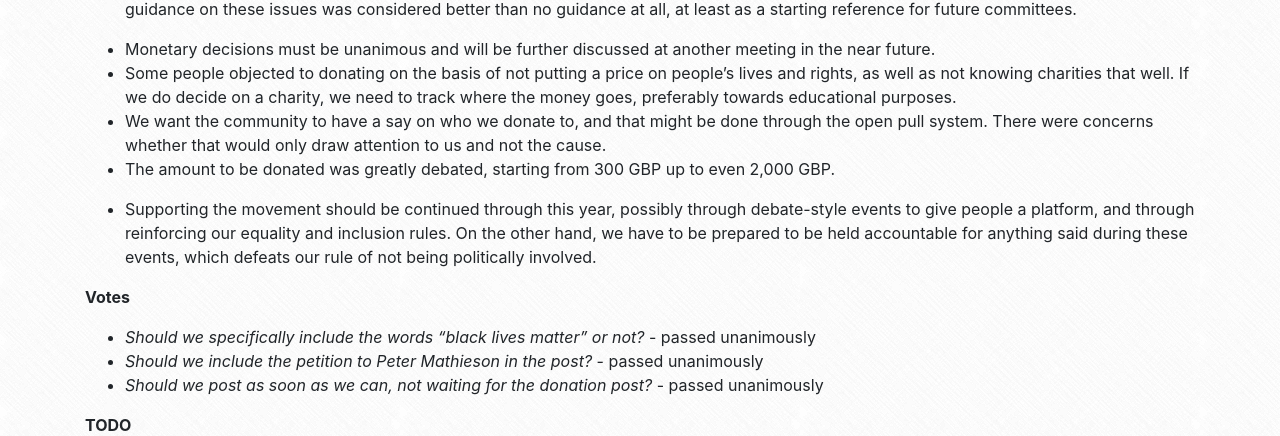
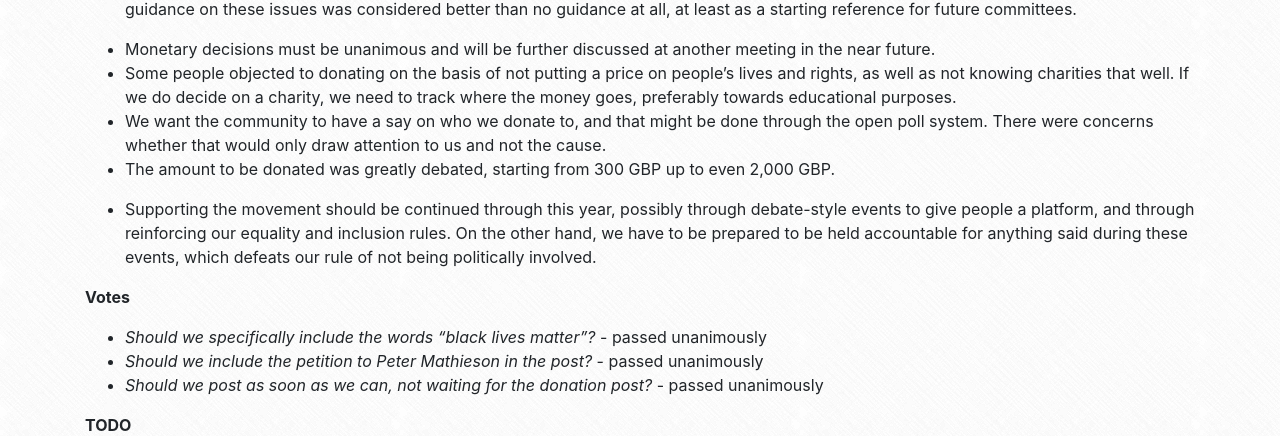
Before and after one commit to compsoc-edinburgh/website, a Jekyll site: the page built from _minutes/2020-06-08.md, in a window 1280 px wide. Shown: the part 770-1206 px from the top of the page. Built offline with Jekyll 4.4.1, drawn with Linux system fonts in a browser that asks for light colours; nearby versions of some CDN libraries.

Commit message:
Updated according to comments

```diff
--- a/_minutes/2020-06-08.md
+++ b/_minutes/2020-06-08.md
@@ -16,13 +16,13 @@ Ananya Majumdar, Tudor Finaru, Lars Thalian Morstad, Alexandra Purcarea, Rokas G
 
 * Monetary decisions must be unanimous and will be further discussed at another meeting in the near future.
 * Some people objected to donating on the basis of not putting a price on people’s lives and rights, as well as not knowing charities that well. If we do decide on a charity, we need to track where the money goes, preferably towards educational purposes.
-* We want the community to have a say on who we donate to, and that might be done through the open pull system. There were concerns whether that would only draw attention to us and not the cause.
+* We want the community to have a say on who we donate to, and that might be done through the open poll system. There were concerns whether that would only draw attention to us and not the cause.
 * The amount to be donated was greatly debated, starting from 300 GBP up to even 2,000 GBP.
 
 * Supporting the movement should be continued through this year, possibly through debate-style events to give people a platform, and through reinforcing our equality and inclusion rules. On the other hand, we have to be prepared to be held accountable for anything said during these events, which defeats our rule of not being politically involved.
 
 **Votes**
-* *Should we specifically include the words “black lives matter” or not?* - passed unanimously
+* *Should we specifically include the words “black lives matter”?* - passed unanimously
 * *Should we include the petition to Peter Mathieson in the post?* - passed unanimously
 * *Should we post as soon as we can, not waiting for the donation post?* - passed unanimously
 
```
